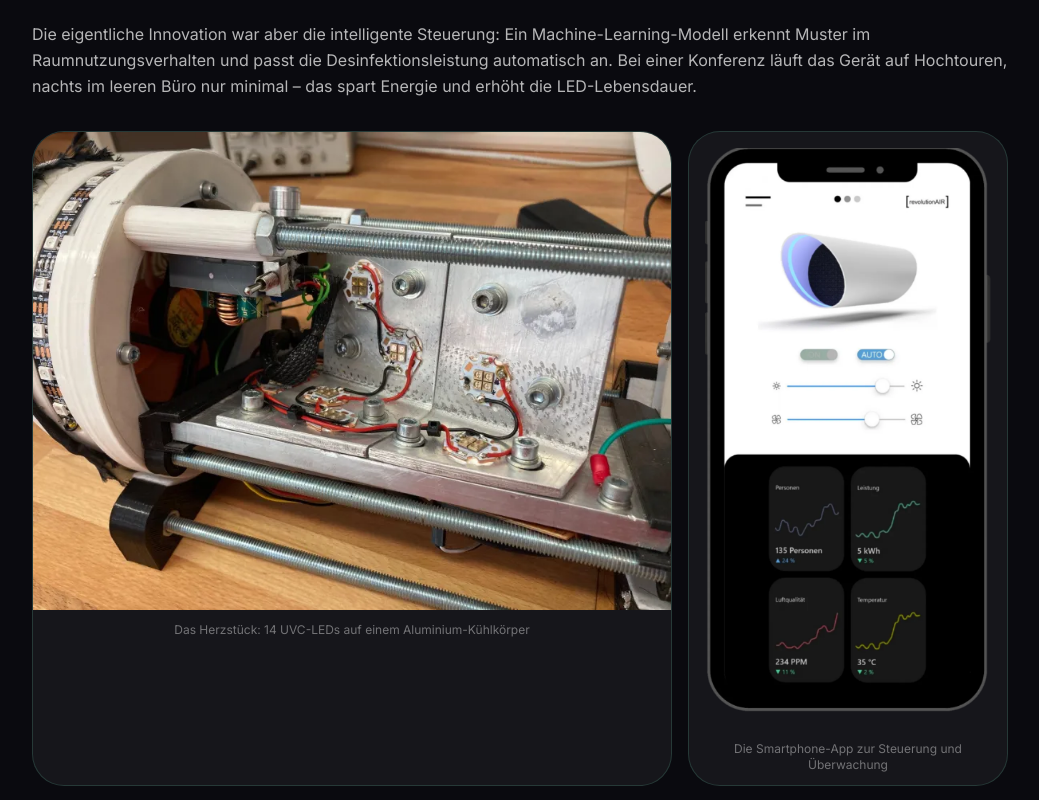
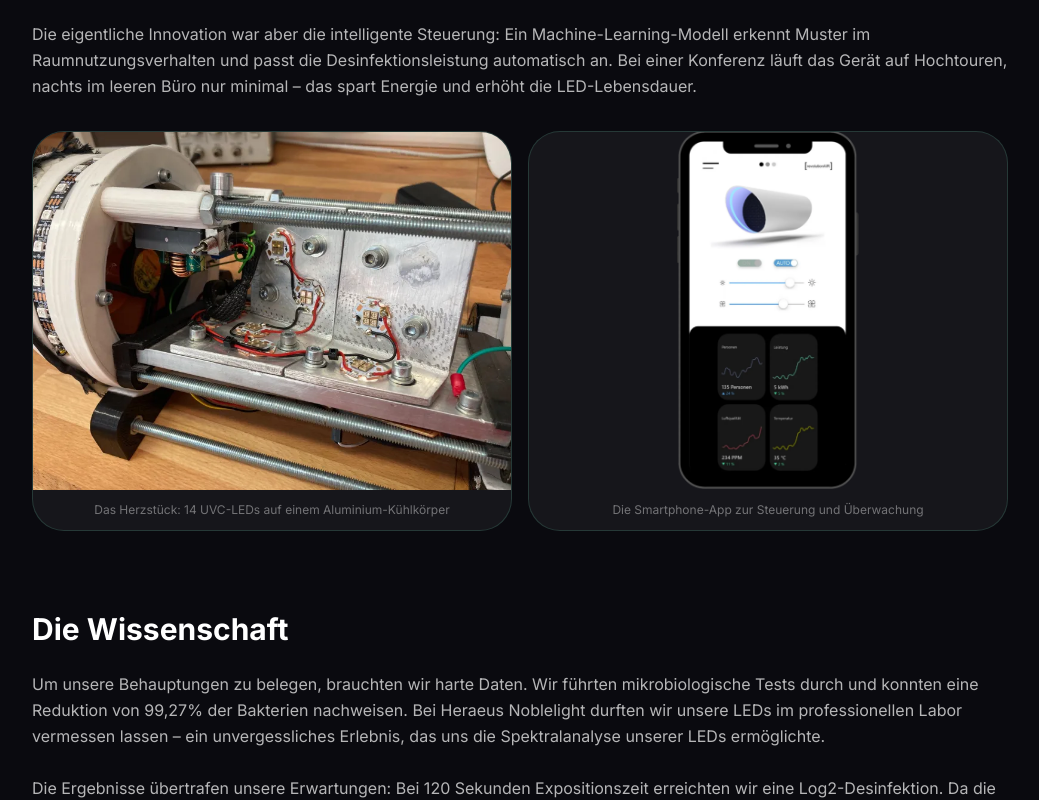
Before and after one commit to gratisCobalt/dominikhein.de, a React (Vite) app: page /projekt/revolutionair in a window 1280 px wide. Shown: the part 2020-2820 px from the top of the page, without its empty margins (120-1159 px from the left). Built offline with nearby package versions, Linux system fonts and the light colour scheme.

Commit message:
fix: equal card sizing for portrait and landscape images, hero container layout

```diff
--- a/src/components/Hero.tsx
+++ b/src/components/Hero.tsx
@@ -39,14 +39,15 @@ export function Hero() {
   }
 
   return (
-    <section className="relative flex min-h-screen items-center justify-center overflow-hidden pt-20">
+    <section className="relative min-h-screen overflow-hidden pt-20">
       {/* Hero background gradient */}
       <div className="bg-hero-gradient absolute inset-0" />
 
       {/* Placeholder for background image - will be replaced */}
       <div className="absolute inset-0 bg-gradient-to-b from-transparent via-bg-primary/50 to-bg-primary" />
 
-      <div className="container relative z-10 text-center px-4 sm:px-6 lg:px-8 w-full max-w-7xl mx-auto">
+      <div className="relative z-10 flex min-h-[calc(100vh-5rem)] items-center justify-center px-6">
+        <div className="text-center w-full max-w-4xl mx-auto">
         {/* Animated badge */}
         <motion.div
           initial={{ opacity: 0, y: 20 }}
@@ -129,6 +130,7 @@ export function Hero() {
             />
           </motion.div>
         </motion.div>
+        </div>
       </div>
 
       {/* Decorative elements */}
--- a/src/pages/RevolutionairPage.tsx
+++ b/src/pages/RevolutionairPage.tsx
@@ -128,14 +128,12 @@ export function RevolutionairPage() {
                   )}
                 </motion.figure>
               ) : (
-                <div className={`grid gap-4 ${
-                  section.images.length === 2 && section.images.some(img => img.isPortrait)
-                    ? 'md:grid-cols-[2fr_1fr]'
-                    : section.images.length === 2
-                      ? 'md:grid-cols-2'
-                      : section.images.length >= 3
-                        ? 'md:grid-cols-2 lg:grid-cols-3'
-                        : ''
+                <div className={`grid gap-4 items-stretch ${
+                  section.images.length === 2
+                    ? 'md:grid-cols-2'
+                    : section.images.length >= 3
+                      ? 'md:grid-cols-2 lg:grid-cols-3'
+                      : ''
                 }`}>
                   {section.images.map((image, imageIndex) => (
                     <motion.figure
@@ -146,29 +144,13 @@ export function RevolutionairPage() {
                       transition={{ delay: imageIndex * 0.1 }}
                       className={`rounded-xl overflow-hidden bg-glass-bg border border-glass-border flex flex-col ${image.isFeatured ? 'md:col-span-2 lg:col-span-3' : ''}`}
                     >
-                      {image.isPortrait ? (
-                        <div className="flex-1 flex items-center justify-center p-4">
-                          <img
-                            src={image.src}
-                            alt={image.alt}
-                            className="w-auto h-auto max-h-full object-contain"
-                          />
-                        </div>
-                      ) : image.isFeatured ? (
+                      <div className="aspect-[4/3] overflow-hidden flex items-center justify-center">
                         <img
                           src={image.src}
                           alt={image.alt}
-                          className="w-full h-auto object-cover"
+                          className={image.isPortrait ? "h-full w-auto object-contain" : "w-full h-full object-cover"}
                         />
-                      ) : (
-                        <div className="aspect-[4/3] overflow-hidden">
-                          <img
-                            src={image.src}
-                            alt={image.alt}
-                            className="w-full h-full object-cover"
-                          />
-                        </div>
-                      )}
+                      </div>
                       {image.caption && (
                         <figcaption className="p-3 text-xs text-text-muted text-center">
                           {image.caption}
```
